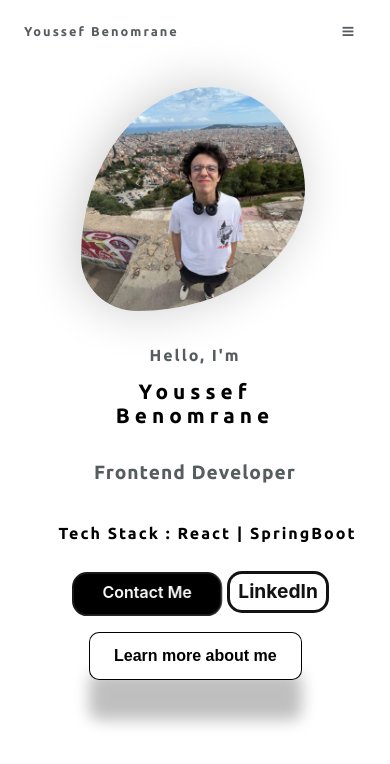
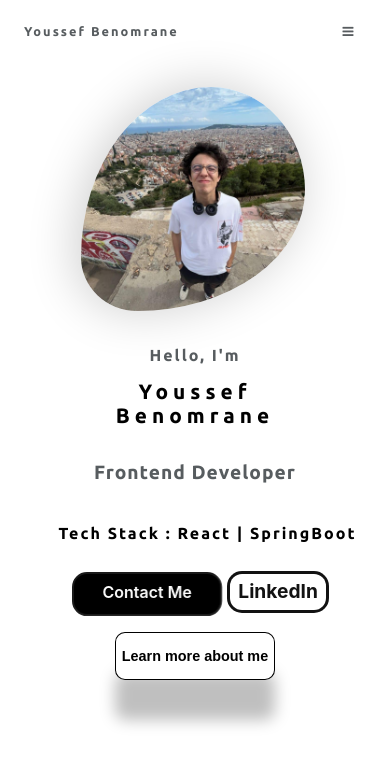
Before and after one commit to Youuusseff/Portfolio, a React (Create React App) app in the folder portfolio/: page / in a window 390 px wide. Shown: the top 764 px of the page. Built offline with nearby package versions, Linux system fonts and the light colour scheme.

Commit message:
Update App.css

```diff
--- a/portfolio/src/components/home/App.css
+++ b/portfolio/src/components/home/App.css
@@ -240,8 +240,10 @@ nav{
     padding-bottom: 1.2rem !important;
   }
   .transition-button{
-    font-size: 1rem !important;
+    font-size: 0.9rem !important;
     height: 3rem !important;
+    padding: 0 !important;
+    width: 10rem;
     letter-spacing: 0 !important;
     margin-top: 1rem !important;
     color: black !important;
```
